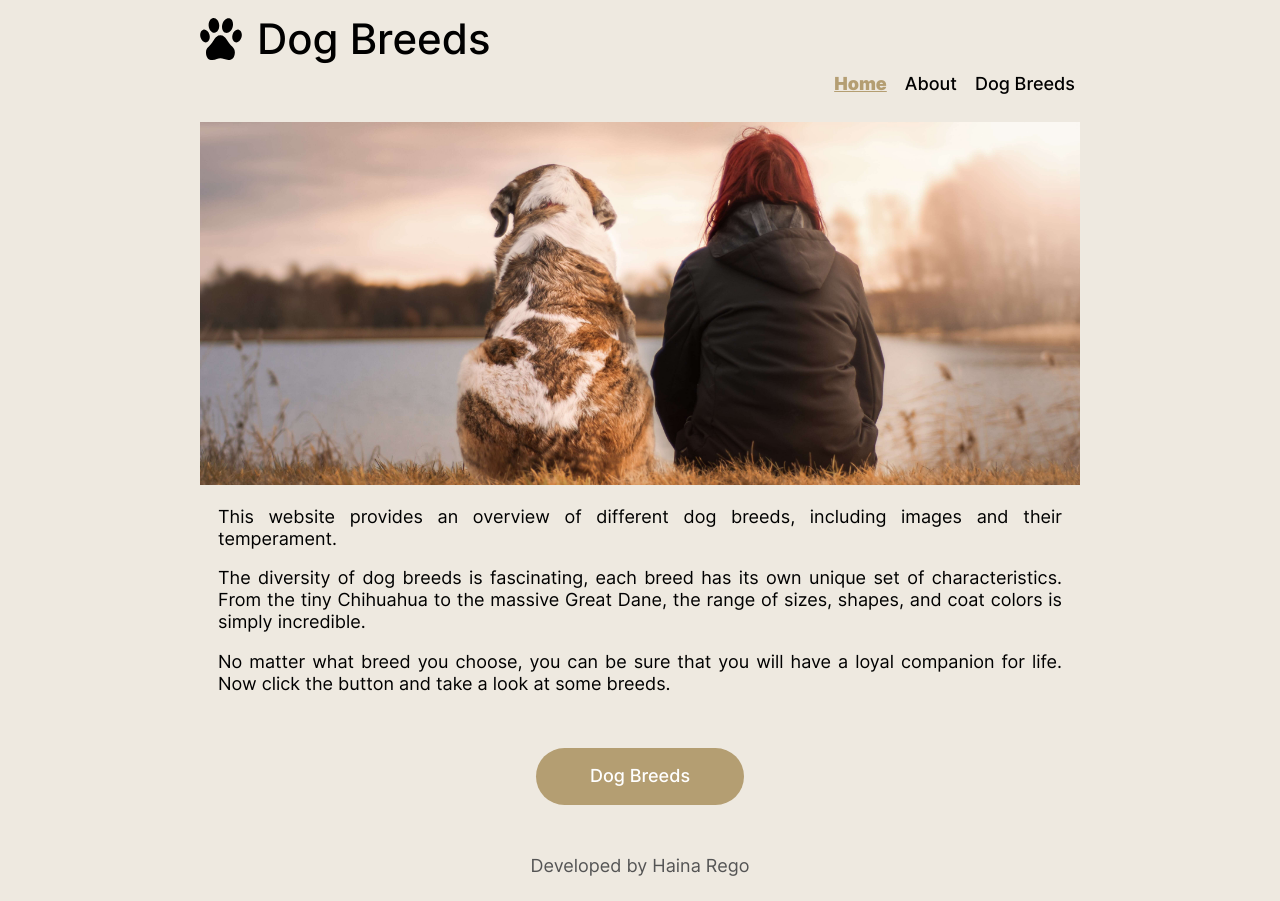
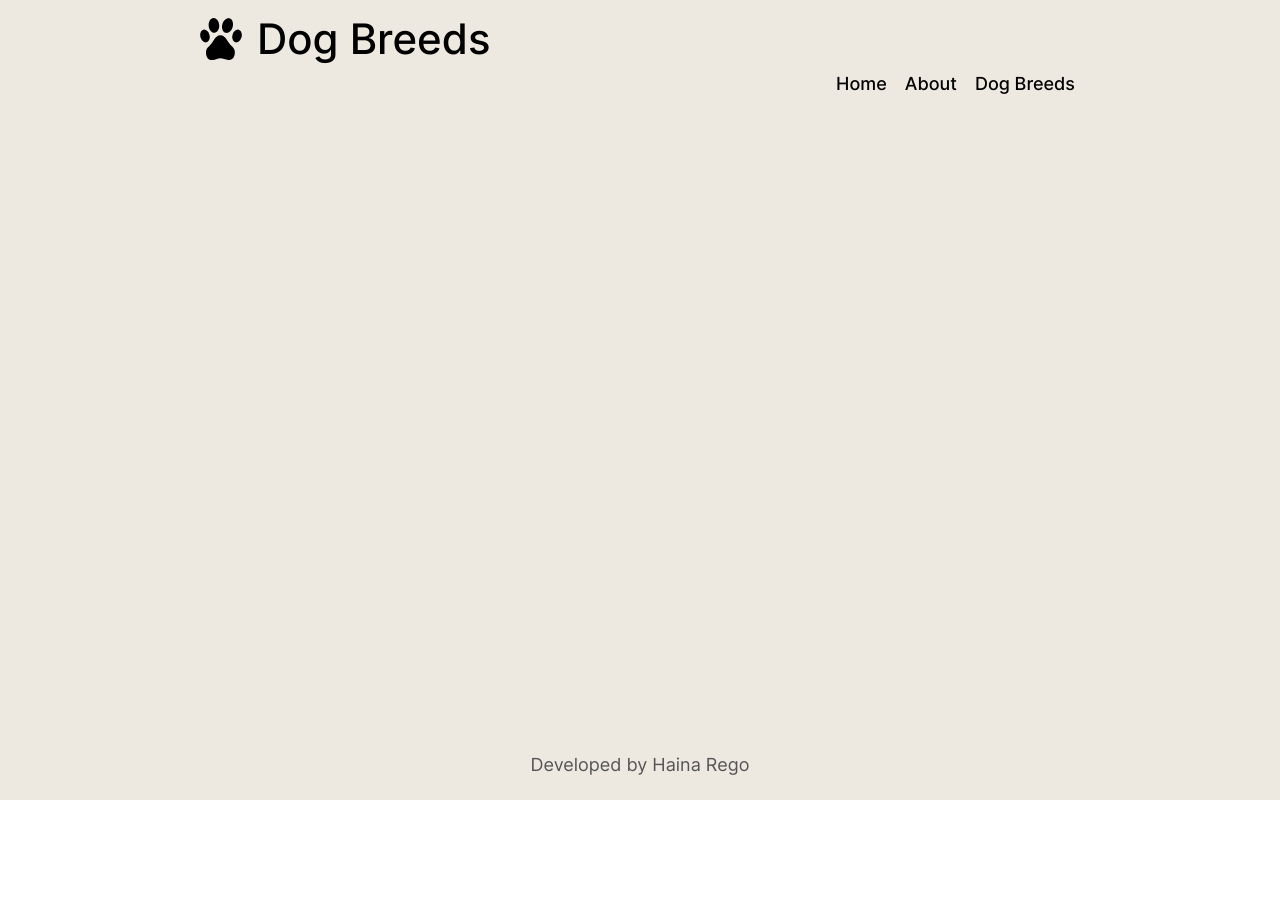
Before and after one commit to hainaha/dog_breeds-frontend, a React (Create React App) app: page / in a window 1280 px wide. After the commit the page ends 800 px from the top, so only its background shows below. Built offline with nearby package versions, Linux system fonts and the light colour scheme.

Commit message:
Fixes navigation

```diff
--- a/src/components/App/App.js
+++ b/src/components/App/App.js
@@ -20,7 +20,10 @@ function App() {
         <Header />
         <Navigation />
         <Routes>
-          <Route path='/' element={<Home breedsPage={breedsPage} />} />
+          <Route
+            path='/dog_breeds-frontend'
+            element={<Home breedsPage={breedsPage} />}
+          />
           <Route path='/breeds' element={<Main />} />
           <Route path='/about' element={<About />} />
         </Routes>
--- a/src/components/Navigation/Navigation.js
+++ b/src/components/Navigation/Navigation.js
@@ -4,7 +4,7 @@ import './Navigation.css';
 export default function Navigation() {
   return (
     <nav className='navigation'>
-      <NavLink to='/' className='navigation__link'>
+      <NavLink to='/dog_breeds-frontend' className='navigation__link'>
         Home
       </NavLink>
       <NavLink to='about' className='navigation__link'>
```
